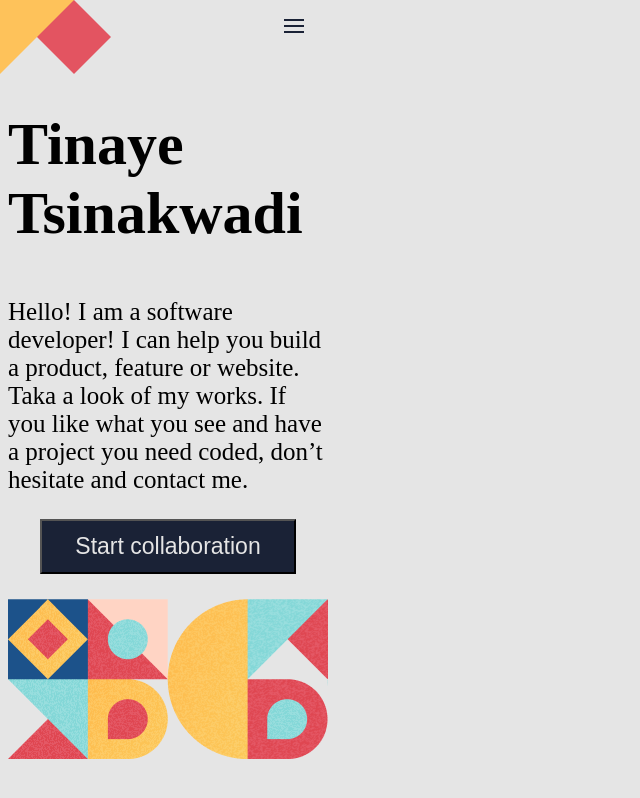
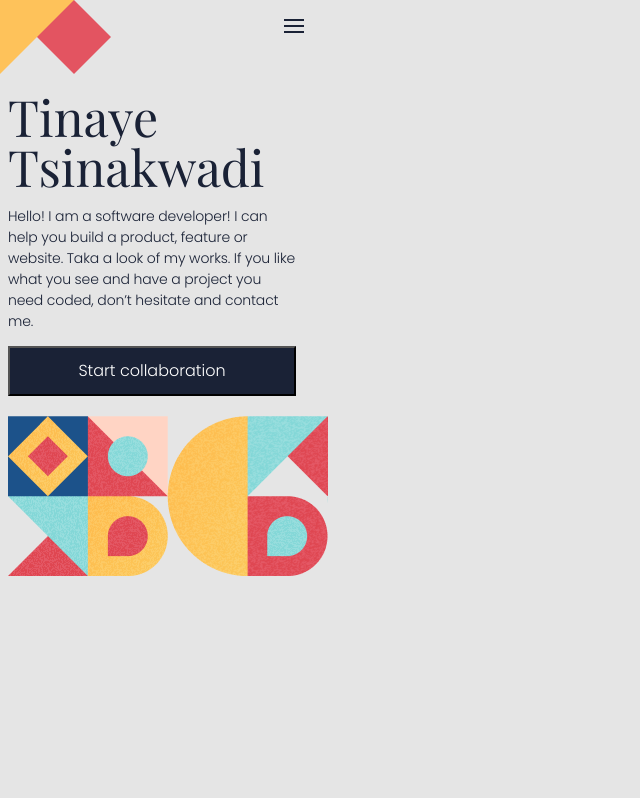
Before and after one commit to tinatsina/web_design_portfolio, a website: page index.html in a window 1280 px wide. Shown: the whole page, without its empty margins (0-640 px from the left). Drawn offline with nearby package versions, Linux system fonts and the light colour scheme.

Commit message:
update style.css, index.html resolved semantic tag errors, update navbar

```diff
--- a/index.html
+++ b/index.html
@@ -4,24 +4,30 @@
     <meta charset="UTF-8">
     <meta http-equiv="X-UA-Compatible" content="IE=edge">
     <meta name="viewport" content="width=device-width, initial-scale=1.0">
-    <link rel="stylesheet" href="/style/style.css">
+    <link rel="stylesheet" href="style/style.css">
+    <link rel="preconnect" href="https://fonts.googleapis.com">
+    <link rel="preconnect" href="https://fonts.gstatic.com" crossorigin>
+    <link href="https://fonts.googleapis.com/css2?family=Playfair+Display&display=swap" rel="stylesheet">
+    <link rel="preconnect" href="https://fonts.googleapis.com">
+    <link rel="preconnect" href="https://fonts.gstatic.com" crossorigin>
+    <link href="https://fonts.googleapis.com/css2?family=Poppins:wght@300&display=swap" rel="stylesheet">
     <title>Tinaye | Portfolio</title>
 </head>
 <body>
-    <!--- Navigation section -->
-    <div>
+    <!--- Navigation Header section -->
+    <header class="header-container">
         <nav class="navbar">
-            <ul class="list-container">
-                <li>Home</li>
-                <li>Portfolio</li>
-                <li>About</li>
-                <li>Contact</li>
-            </ul>
-        </nav>
-    </div>
+            <a href="#">HTML</a>
+            <a href="#">CSS</a>
+            <a href="#">JavaScript</a>
+            <a href="#">Python</a>
+          </nav>
+    </header>
     <!--- Top left/right image section -->
-    <div class="top-left-image"></div>
-    <div class="top-right-image"></div>
+    <section class="image-section">
+        <div class="top-left-image"></div>
+        <nav class="top-right-image"></nav>
+    </section>
     <!--- Homepage section -->
     <section>
         <div class="home-container">
--- a/style/style.css
+++ b/style/style.css
@@ -6,6 +6,7 @@ body {
 .navbar {
   padding-top: 10px;
   padding-bottom: 10px;
+  display: none;
 }
 
 .list-container {
@@ -26,7 +27,7 @@ li {
   height: 74px;
   left: 0;
   top: 0;
-  background-image: url("/img/00.png");
+  background-image: url("../img/00.png");
 }
 
 .top-right-image {
@@ -35,34 +36,57 @@ li {
   height: 14px;
   left: 284px;
   top: 19px;
-  background-image: url("/img/02.png");
+  background-image: url("../img/02.png");
 }
 
 .developer-name {
-  font-size: 60px;
+  font-family: 'Playfair Display', serif;
+  padding-top: 50px;
+  font-style: normal;
+  font-weight: 400;
+  font-size: 50px;
+  line-height: 100%;
+  margin-bottom: 0;
+  color: #1a2236;
 }
 
 .developer-story {
-  font-size: 25px;
+  font-family: 'Poppins', sans-serif;
+  font-style: normal;
+  font-weight: 400;
+  font-size: 14px;
+  line-height: 21px;
+  letter-spacing: -0.01em;
+  color: #1a2236;
+  width: 288px;
+  height: 126px;
+  left: 16px;
+  top: 224px;
 }
 
 .colab {
-  width: 80%;
-  padding-bottom: 12px;
-  padding-top: 12px;
-  margin-bottom: 25px;
-  font-size: 23px;
+  width: 288px;
+  height: 50px;
+  left: 16px;
+  top: 390px;
+  font-family: 'Poppins', sans-serif;
+  font-style: normal;
   font-weight: 500;
+  font-size: 16px;
+  line-height: 24px;
+  text-align: center;
+  color: #fff;
   background-color: #1a2236;
-  color: #e5e5e5;
-  font-family: Arial, Helvetica, sans-serif;
-  margin-left: 10%;
-  margin-right: 10%;
 }
 
 .sub-image {
-  background-image: url(/img/01.png);
+  background-image: url("../img/01.png");
   width: 320px;
   height: 160px;
   left: 0;
 }
+
+.sub-container-1 {
+  padding-bottom: 20px;
+  width: 100%;
+}
```
